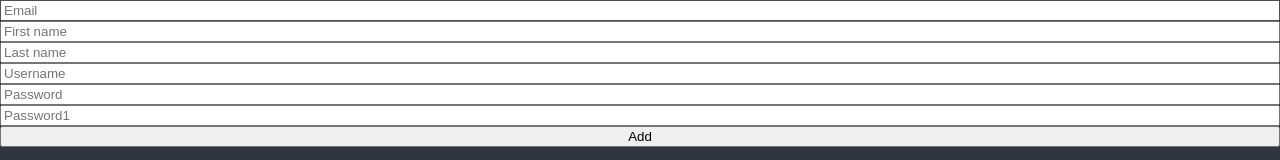
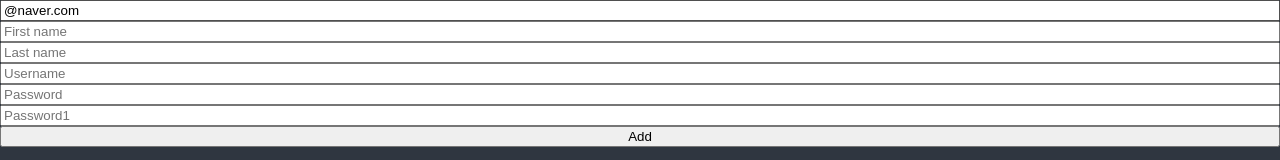
Before and after one commit to hijunglit/react-master, a React (Create React App) app: page / in a window 1280 px wide. Shown: the top 160 px of the page. Built offline with nearby package versions, Linux system fonts and the light colour scheme.

Commit message:
custom form validation

```diff
--- a/src/ToDoList.tsx
+++ b/src/ToDoList.tsx
@@ -1,3 +1,4 @@
+import { error } from 'console';
 import { useForm } from "react-hook-form"
 
 
@@ -30,35 +31,82 @@
   );
 } */
 
+interface IForm {
+    email: string;
+    firstName: string;
+    lastName: string;
+    username: string;
+    password: string;
+    password1: string;
+    extraError: string;
+}
+
 function ToDoList() {
-    const { register, handleSubmit, formState } = useForm();
-    const onValid = (data: any) => {
-        console.log(data);
+    const {
+        register,
+        handleSubmit,
+        formState: {errors},
+        setError,
+    } = useForm<IForm>({
+        defaultValues: {
+            email: "@naver.com",
+        },
+    });
+    const onValid = (data: IForm) => {
+        if (data.password !== data.password1) {
+            setError(
+                "password1",
+                { message: "password are not the same" },
+                { shouldFocus: true }
+            );
+        }
     };
-    console.log(formState.errors);
+    console.log(errors);
     return (
         <div>
             <form
                 style={{ display: "flex", flexDirection: "column" }}
                 onSubmit={handleSubmit(onValid)}
             >
-                <input {...register("email", {required: true})} placeholder='Email' />
                 <input
-                    {...register("firstName", {required: true})}
+                    {...register("email", {
+                        required: "email is required",
+                        pattern: {
+                            value: /^[A-Za-z0-9._%+-]+@naver.com$/,
+                            message: "only naver.com emails allowed",
+                        },
+                    })}
+                    placeholder='Email'
+                />
+                <span>{errors?.email?.message}</span>
+                <input
+                    {...register("firstName", {
+                        required: "write here",
+                        validate: {
+                            noNico: (value) =>
+                                value.includes("nico") ? "no nicos allowed": true,
+                            noNick: (value) =>
+                                value.includes("nick") ? "no nick allowed" : true,
+                        },
+                    })}
                     placeholder='First name'
                 />
+                <span>{errors?.firstName?.message}</span>
                 <input
-                    {...register("lastName", {required: true})}
+                    {...register("lastName", {required: "write here"})}
                     placeholder='Last name'
                 />
+                <span>{errors?.lastName?.message}</span>
                 <input
-                    {...register("username", {required: true, minLength: 10 })}
+                    {...register("username", {required: "write here", minLength: 10 })}
                     placeholder='Username'
                 />
+                <span>{errors?.username?.message}</span>
                 <input
-                    {...register("password", {required: true, minLength: 5})}
+                    {...register("password", {required: "write here", minLength: 5})}
                     placeholder='Password'
                 />
+                <span>{errors?.password?.message}</span>
                 <input
                     {...register("password1", {
                     required: "password is required",
@@ -69,7 +117,9 @@
                     })}
                     placeholder='Password1'
                 />
+                <span>{errors?.password1?.message}</span>
                 <button>Add</button>
+                <span>{errors?.extraError?.message}</span>
             </form>
         </div>
     );
```
